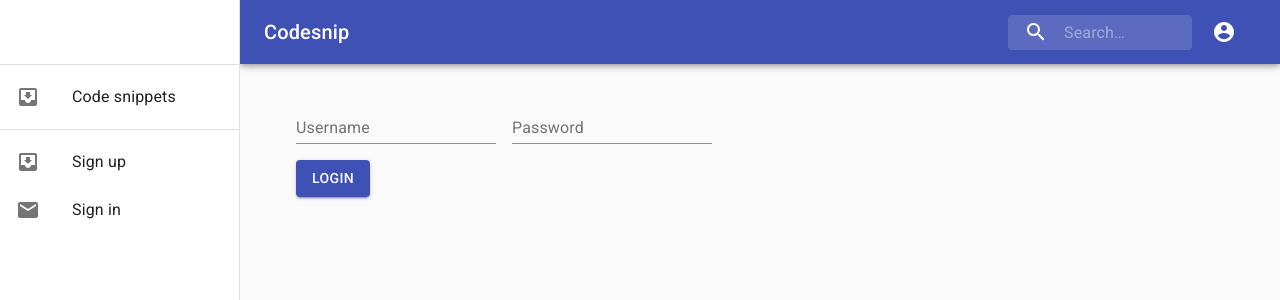
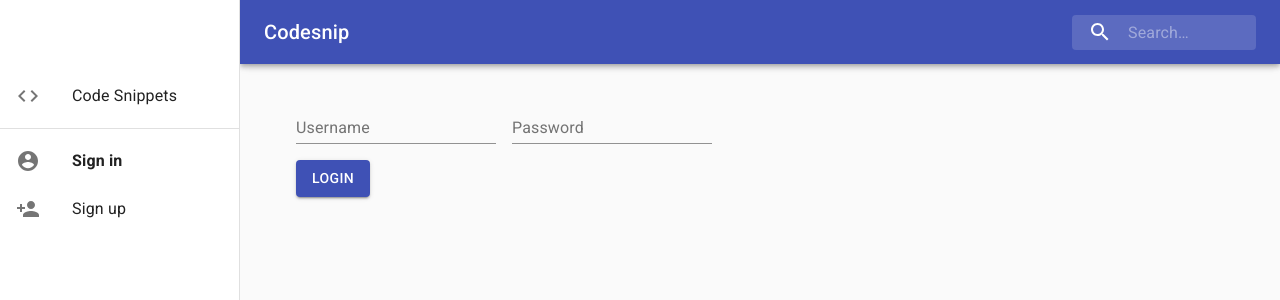
Before and after one commit to eye1985/codesnip-react-client, a React (Create React App) app: page /login in a window 1280 px wide. Shown: the top 300 px of the page. Built offline with nearby package versions, Linux system fonts and the light colour scheme.

Commit message:
- Connect sign in / out

```diff
--- a/src/App.tsx
+++ b/src/App.tsx
@@ -38,6 +38,10 @@ function App() {
                                 <h1>Under dev</h1>
                             </Route>
 
+                            <Route exact path="/createCode">
+                                <h1>Under dev</h1>
+                            </Route>
+
                             <Route exact path="/login" component={Login} />
                         </Switch>
                     </Container>
--- a/src/Component/AppShell/Index.tsx
+++ b/src/Component/AppShell/Index.tsx
@@ -1,7 +1,5 @@
-import React, {useContext} from 'react';
-import {LoggedInContext} from "Context/LoggedInContext";
-import {Link, useHistory} from "react-router-dom";
-import {getAuth, removeAuth} from "sessionStore";
+import React from 'react';
+import {Link} from "react-router-dom";
 import SideMenu,{drawerWidth} from "Component/AppShell/SideMenu";
 
 // Material
@@ -13,12 +11,6 @@ import InputBase from '@material-ui/core/InputBase';
 import {fade, makeStyles} from '@material-ui/core/styles';
 import MenuIcon from '@material-ui/icons/Menu';
 import SearchIcon from '@material-ui/icons/Search';
-import Button from '@material-ui/core/Button';
-import AccountCircleIcon from '@material-ui/icons/AccountCircle';
-import ExitToAppIcon from '@material-ui/icons/ExitToApp';
-
-import ApiUrl from "apiUrl";
-
 
 const useStyles = makeStyles(theme => ({
     root: {
@@ -97,26 +89,6 @@ const useStyles = makeStyles(theme => ({
 
 const AppShell:React.FunctionComponent = (props) => {
     const classes = useStyles();
-    const history = useHistory();
-    const loggedInContext = useContext(LoggedInContext);
-    const {isLoggedIn} = loggedInContext;
-
-    const loginHandler = () => {
-        history.push("/login");
-    };
-
-    const logoutHandler = async () => {
-        const response = await fetch(ApiUrl.logout,{
-            method:"POST",
-            credentials:'include',
-        });
-
-        if(response.status === 200){
-            removeAuth();
-            loggedInContext.isLoggedIn = getAuth();
-            history.push("/");
-        }
-    };
 
     return (
         <div className={classes.root}>
@@ -150,16 +122,6 @@ const AppShell:React.FunctionComponent = (props) => {
                             inputProps={{'aria-label': 'search'}}
                         />
                     </div>
-
-                    {isLoggedIn ?
-                        <Button color="inherit" onClick={logoutHandler} title="Logout">
-                            <ExitToAppIcon/>
-                        </Button>
-                        :
-                        <Button color="inherit" onClick={loginHandler} title="Login">
-                            <AccountCircleIcon/>
-                        </Button>
-                    }
                 </Toolbar>
             </AppBar>
             <SideMenu />
--- a/src/Component/AppShell/Items.tsx
+++ b/src/Component/AppShell/Items.tsx
@@ -1,48 +1,100 @@
-import React from 'react';
+import React, {useContext} from 'react';
+
+import {NavLink, useHistory} from "react-router-dom";
+
 import Divider from '@material-ui/core/Divider';
 import List from '@material-ui/core/List';
 import ListItem from '@material-ui/core/ListItem';
 import ListItemIcon from '@material-ui/core/ListItemIcon';
 import ListItemText from '@material-ui/core/ListItemText';
-import InboxIcon from '@material-ui/icons/MoveToInbox';
-import MailIcon from '@material-ui/icons/Mail';
-import { makeStyles, Theme, createStyles } from '@material-ui/core/styles';
+import CodeIcon from '@material-ui/icons/Code';
+import PersonAddIcon from '@material-ui/icons/PersonAdd';
+import AccountCircleIcon from '@material-ui/icons/AccountCircle';
+import {createStyles, makeStyles, Theme} from '@material-ui/core/styles';
 
+import {LoggedInContext} from "Context/LoggedInContext";
+import {getAuth, removeAuth} from "sessionStore";
+import ApiUrl from "apiUrl";
 
 const useStyles = makeStyles((theme: Theme) =>
     createStyles({
+        active: {
+            "& .MuiTypography-root": {
+                fontWeight: "bold",
+            }
+        },
         toolbar: theme.mixins.toolbar,
     }),
 );
 
-export default function(){
+export default function () {
     const classes = useStyles();
+    const history = useHistory();
+    const loggedInContext = useContext(LoggedInContext);
+    const {isLoggedIn} = loggedInContext;
 
-    const clickHandler = (event:React.MouseEvent<HTMLDivElement, MouseEvent>) => {
-        console.log(11111);
+    const signOutHandler = async () => {
+        const response = await fetch(ApiUrl.logout,{
+            method:"POST",
+            credentials:'include',
+        });
+
+        if(response.status === 200){
+            removeAuth();
+            loggedInContext.isLoggedIn = getAuth();
+            history.push("/");
+        }
     };
 
     return (
-        <div>
-            <div className={classes.toolbar} />
-            <Divider />
+        <>
+            <div className={classes.toolbar}/>
             <List>
-                {['Code snippets'].map((text, index) => (
-                    <ListItem button key={text} onClick={clickHandler}>
-                        <ListItemIcon>{index % 2 === 0 ? <InboxIcon /> : <MailIcon />}</ListItemIcon>
-                        <ListItemText primary={text} />
-                    </ListItem>
-                ))}
+                <ListItem button component={NavLink} exact to="/" activeClassName={classes.active}>
+                    <ListItemIcon>
+                        <CodeIcon/>
+                    </ListItemIcon>
+                    <ListItemText primary="Code Snippets"/>
+                </ListItem>
             </List>
-            <Divider />
+            <Divider/>
             <List>
-                {['Sign up','Sign in'].map((text, index) => (
-                    <ListItem button key={text} onClick={clickHandler}>
-                        <ListItemIcon>{index % 2 === 0 ? <InboxIcon /> : <MailIcon />}</ListItemIcon>
-                        <ListItemText primary={text} />
-                    </ListItem>
-                ))}
+                {
+                    isLoggedIn ?
+                        <>
+                            <ListItem button component={NavLink} exact to="/createCode" activeClassName={classes.active}>
+                                <ListItemIcon>
+                                    <AccountCircleIcon/>
+                                </ListItemIcon>
+                                <ListItemText primary="My snippets"/>
+                            </ListItem>
+
+                            <ListItem button onClick={signOutHandler}>
+                                <ListItemIcon>
+                                    <AccountCircleIcon/>
+                                </ListItemIcon>
+                                <ListItemText primary="Sign out"/>
+                            </ListItem>
+                        </>
+                        :
+                    <>
+                        <ListItem button component={NavLink} exact to="/login" activeClassName={classes.active}>
+                            <ListItemIcon>
+                                <AccountCircleIcon/>
+                            </ListItemIcon>
+                            <ListItemText primary="Sign in"/>
+                        </ListItem>
+
+                        <ListItem button component={NavLink} exact to="/createUser"
+                                  activeClassName={classes.active}>
+                            <ListItemIcon>
+                                <PersonAddIcon/>
+                            </ListItemIcon>
+                            <ListItemText primary="Sign up"/>
+                        </ListItem>
+                    </>
+                }
             </List>
-        </div>
+        </>
     )
 };
```
